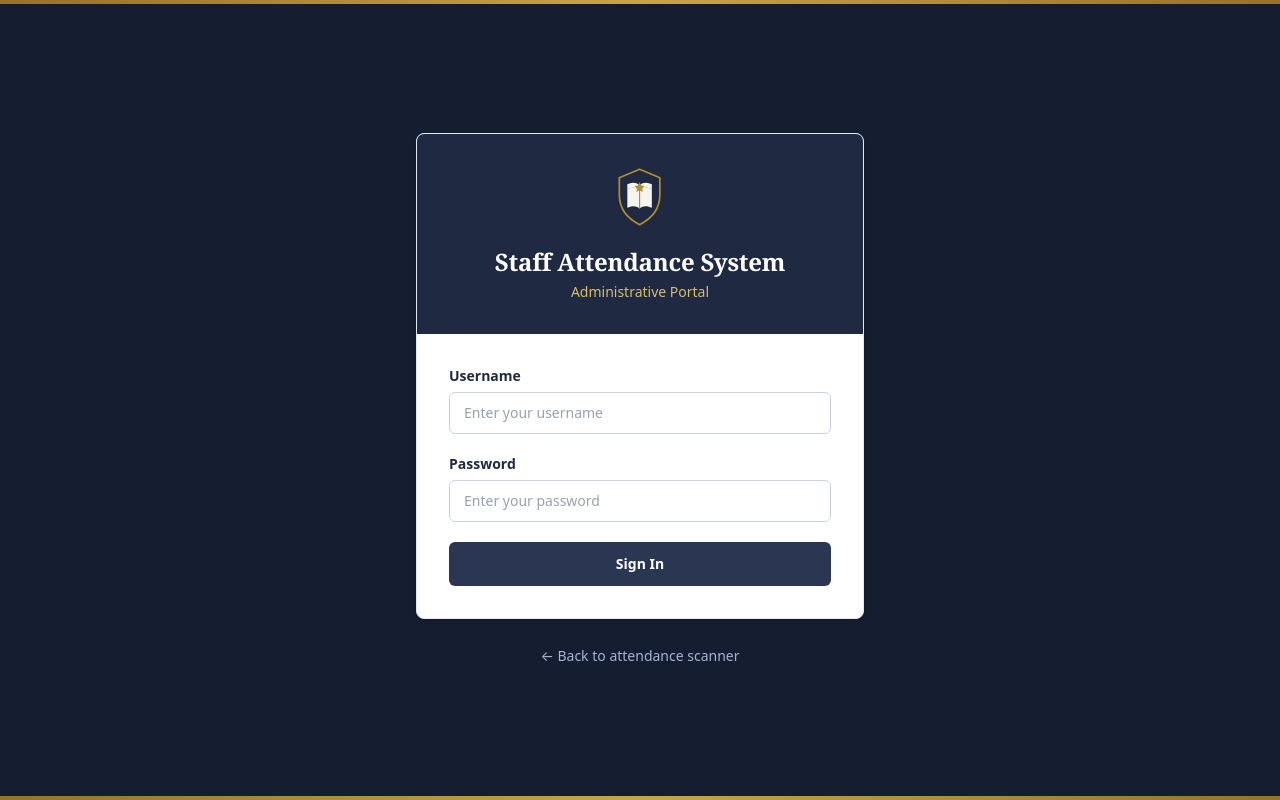
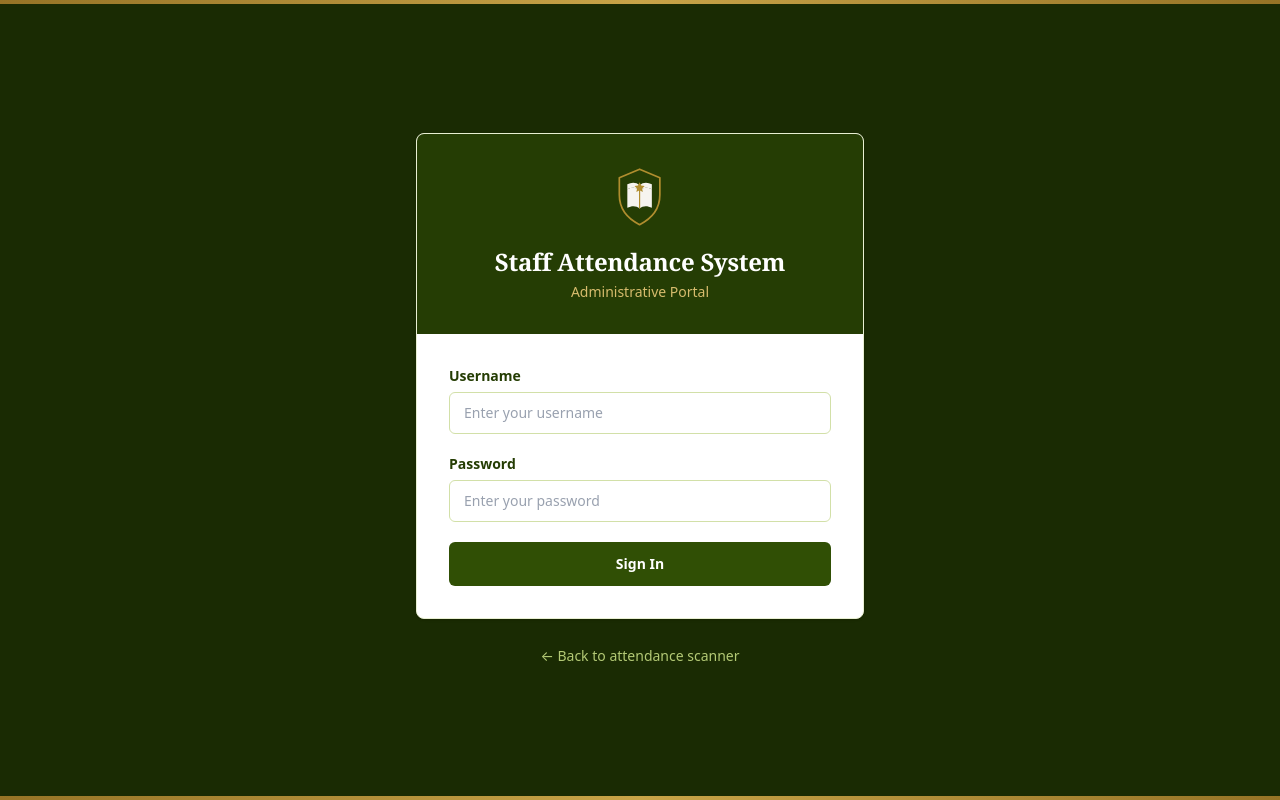
Before and after one commit to nathan-the-coder/college-staff-ams-client, a React (Vite) app: page /login in a window 1280 px wide. Built offline with nearby package versions, Linux system fonts and the light colour scheme.

Commit message:
Update primary color to #457507 and remove college-specific text

```diff
--- a/src/components/Seal.tsx
+++ b/src/components/Seal.tsx
@@ -14,7 +14,7 @@ export default function Seal({ className = 'h-10 w-10' }: SealProps) {
     >
       <path
         d="M24 3 43 11v16c0 13.5-8 22.5-19 28C13 49.5 5 40.5 5 27V11L24 3z"
-        fill="#1f2a42"
+        fill="#253d04"
         stroke="#b08d2e"
         strokeWidth="1.6"
         strokeLinejoin="round"
--- a/src/index.css
+++ b/src/index.css
@@ -6,18 +6,18 @@
   --font-sans: system-ui, -apple-system, 'Segoe UI', Roboto, 'Helvetica Neue', Arial,
     sans-serif;
 
-  /* Institutional navy */
-  --color-navy-50: #f3f5f9;
-  --color-navy-100: #e4e8f1;
-  --color-navy-200: #c9d2e4;
-  --color-navy-300: #a4b3d0;
-  --color-navy-400: #7b8fb8;
-  --color-navy-500: #5a70a0;
-  --color-navy-600: #465a86;
-  --color-navy-700: #39496c;
-  --color-navy-800: #2a3652;
-  --color-navy-900: #1f2a42;
-  --color-navy-950: #151d30;
+  /* Institutional green (primary #457507) */
+  --color-navy-50: #f4f7e9;
+  --color-navy-100: #e8efd2;
+  --color-navy-200: #d2e0a8;
+  --color-navy-300: #b3c975;
+  --color-navy-400: #93aa4b;
+  --color-navy-500: #5f7d24;
+  --color-navy-600: #457507;
+  --color-navy-700: #3b6306;
+  --color-navy-800: #304f05;
+  --color-navy-900: #253d04;
+  --color-navy-950: #1a2b03;
 
   /* Brass / gold accent */
   --color-gold-50: #faf7ec;
--- a/src/pages/AttendanceScanner.tsx
+++ b/src/pages/AttendanceScanner.tsx
@@ -188,7 +188,7 @@ export default function AttendanceScanner() {
           <div className="min-w-0">
             <h1 className="text-lg text-white sm:text-xl">Staff Attendance System</h1>
             <p className="text-xs tracking-wide text-gold-300 sm:text-sm">
-              College of Sciences, Technology and Engineering
+              For All Faculty and Staff
             </p>
           </div>
           <a
--- a/src/pages/admin/DTRPage.tsx
+++ b/src/pages/admin/DTRPage.tsx
@@ -154,19 +154,19 @@ export default function DTRPage() {
           <title>DTR - ${getSelectedUserName()}</title>
           <style>
             * { margin: 0; padding: 0; box-sizing: border-box; }
-            body { font-family: Georgia, 'Times New Roman', serif; padding: 20px; color: #1f2a42; }
+            body { font-family: Georgia, 'Times New Roman', serif; padding: 20px; color: #253d04; }
             .dtr-container { max-width: 800px; margin: 0 auto; }
-            .header { text-align: center; margin-bottom: 20px; border-bottom: 2px solid #1f2a42; padding-bottom: 10px; }
+            .header { text-align: center; margin-bottom: 20px; border-bottom: 2px solid #253d04; padding-bottom: 10px; }
             .header h1 { font-size: 20px; letter-spacing: 1px; margin-bottom: 5px; }
             .header p { font-size: 14px; margin-bottom: 3px; }
             table { width: 100%; border-collapse: collapse; margin-top: 15px; }
-            th, td { border: 1px solid #1f2a42; padding: 8px; text-align: left; font-size: 12px; }
+            th, td { border: 1px solid #253d04; padding: 8px; text-align: left; font-size: 12px; }
             th { background: #f3ead0; }
             .text-center { text-align: center; }
             .late { color: #b91c1c; font-weight: bold; }
             .footer { margin-top: 20px; display: flex; justify-content: space-between; }
             .signature { width: 45%; }
-            .signature-line { border-bottom: 1px solid #1f2a42; margin-top: 40px; }
+            .signature-line { border-bottom: 1px solid #253d04; margin-top: 40px; }
             .signature p { font-size: 12px; }
           </style>
         </head>
```
